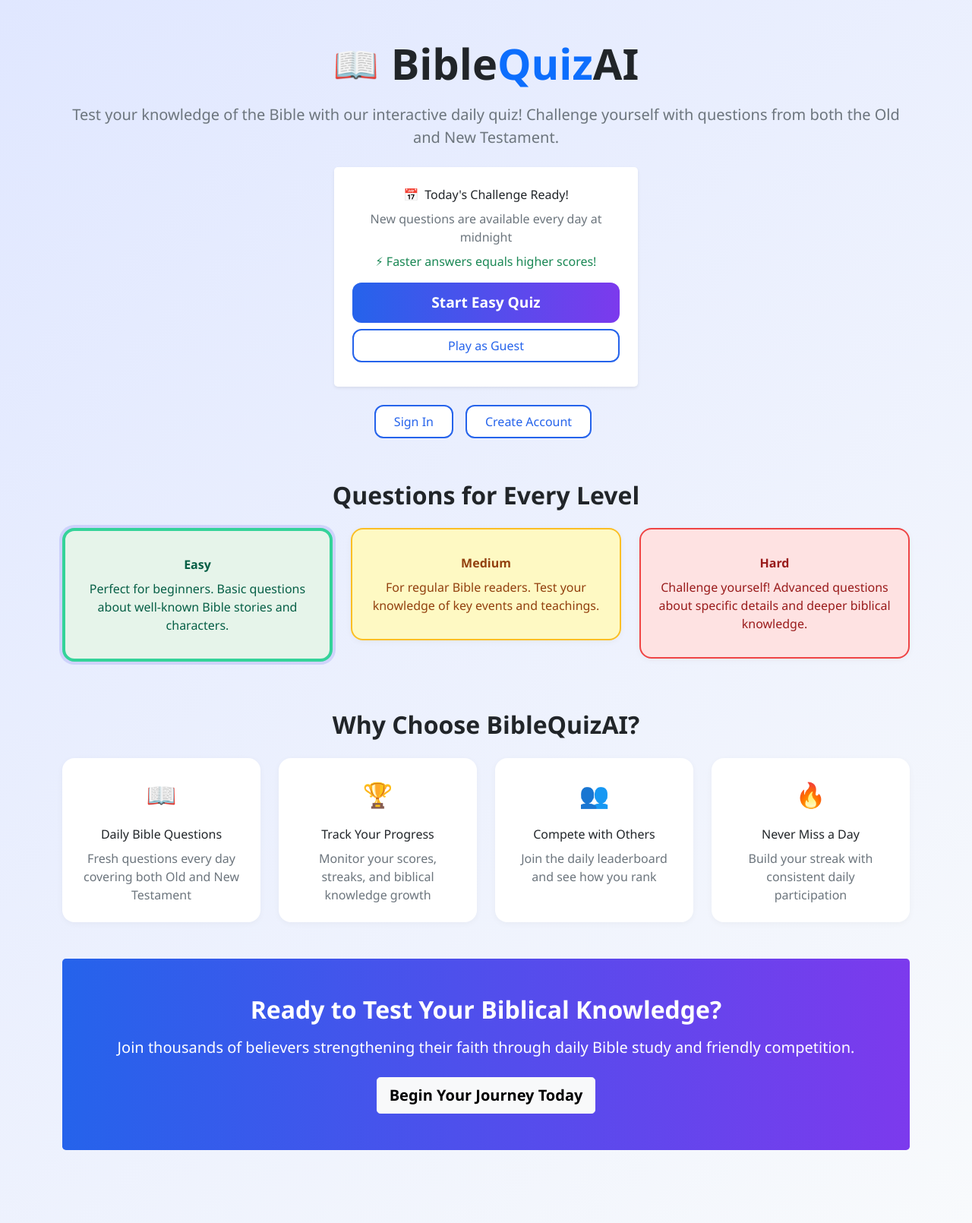
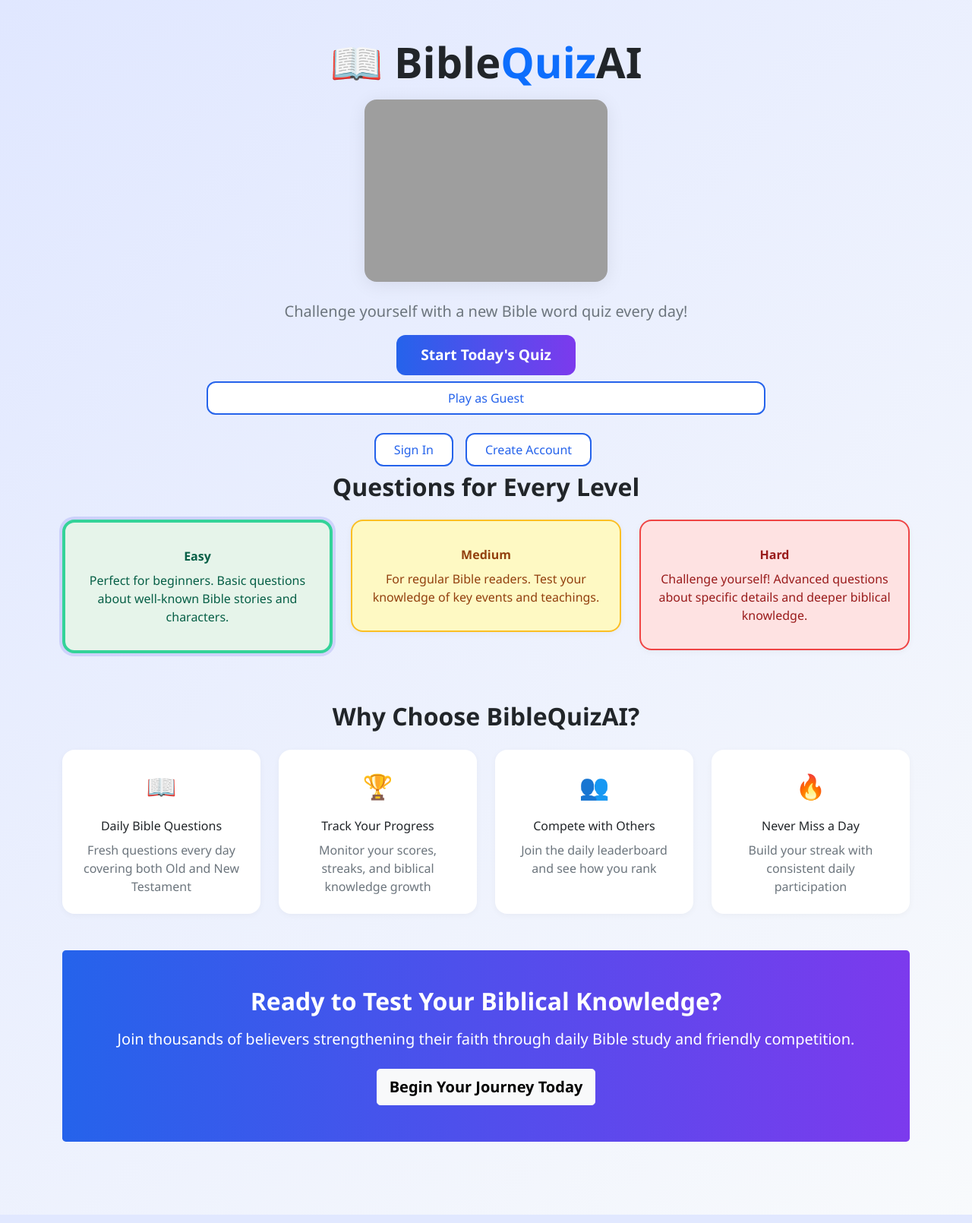
Before and after one commit to saappo/biblequizai, a Flask app: page /welcome in a window 1280 px wide. Shown: the whole page at 76% size. Run offline with Flask 3, Linux system fonts and the light colour scheme; grey boxes are pictures that could not be loaded.

Commit message:
UI polish: compact quiz button, book icon in header, blue Quiz text

```diff
--- a/templates/welcome.html
+++ b/templates/welcome.html
@@ -11,9 +11,10 @@
             min-height: 100vh;
             font-family: 'Segoe UI', Tahoma, Geneva, Verdana, sans-serif;
         }
-        .hero-icon {
-            font-size: 3rem;
-            color: #2563eb;
+        .hero-img {
+            max-width: 350px;
+            border-radius: 1rem;
+            box-shadow: 0 4px 24px rgba(0,0,0,0.08);
         }
         .feature-card {
             border-radius: 1rem;
@@ -85,29 +86,22 @@
 </head>
 <body>
     <div class="container py-5">
-        <!-- Hero Section -->
-        <div class="text-center mb-5">
-            <div class="d-flex justify-content-center align-items-center mb-3">
-                <span class="hero-icon me-3">📖</span>
-                <h1 class="display-4 fw-bold mb-0">Bible<span class="text-primary">Quiz</span>AI</h1>
-            </div>
-            <p class="lead text-secondary mb-4">Test your knowledge of the Bible with our interactive daily quiz! Challenge yourself with questions from both the Old and New Testament.</p>
-            <div class="bg-white rounded-3 shadow-sm p-4 mb-4 mx-auto" style="max-width: 400px;">
-                <div class="d-flex align-items-center justify-content-center mb-2">
-                    <span class="me-2">📅</span>
-                    <span class="fw-semibold">Today's Challenge Ready!</span>
-                </div>
-                <p class="text-muted mb-2">New questions are available every day at midnight</p>
-                <p class="text-success fw-semibold mb-3">⚡ Faster answers equals higher scores!</p>
+        <div class="row justify-content-center">
+            <div class="col-md-8 text-center">
+                <h1 class="display-4 mb-3 fw-bold">📖 Bible<span class="text-primary">Quiz</span>AI</h1>
+                <img src="{{ url_for('static', filename='images/daily_word_quiz.png') }}" alt="Your daily WORD QUIZ" class="hero-img mb-4" style="max-width: 320px; width: 100%; height: auto; display: block; margin-left: auto; margin-right: auto;">
+                <p class="lead text-secondary mb-3">
+                    Challenge yourself with a new Bible word quiz every day!
+                </p>
                 <form id="startQuizForm" method="get">
                     <input type="hidden" name="difficulty" id="selectedDifficultyInput" value="Easy">
-                    <button type="submit" class="btn btn-gradient w-100 mb-2" id="startQuizBtn">Start Easy Quiz</button>
+                    <button type="submit" class="btn btn-gradient mb-2" id="startQuizBtn" style="min-width: 200px;">Start Today's Quiz</button>
                 </form>
                 <a href="{{ url_for('play_as_guest') }}" class="btn btn-outline w-100">Play as Guest</a>
-            </div>
-            <div class="d-flex justify-content-center gap-2 mb-3">
+                <div class="d-flex justify-content-center gap-2 mt-3">
                     <button data-bs-toggle="modal" data-bs-target="#authModal" class="btn btn-outline">Sign In</button>
                     <button data-bs-toggle="modal" data-bs-target="#authModal" onclick="setAuthMode('signup')" class="btn btn-outline">Create Account</button>
+                </div>
             </div>
         </div>
 
@@ -186,6 +180,7 @@
         const startQuizBtn = document.getElementById('startQuizBtn');
         let selectedDifficulty = 'Easy';
 
+        if (difficultyCards.length) {
             difficultyCards.forEach(card => {
                 card.addEventListener('click', function() {
                     difficultyCards.forEach(c => c.classList.remove('difficulty-selected'));
@@ -195,6 +190,7 @@
                     startQuizBtn.textContent = `Start ${selectedDifficulty} Quiz`;
                 });
             });
+        }
 
         // Start quiz form submission
         document.getElementById('startQuizForm').addEventListener('submit', function(e) {
```
Lines whose indentation alone changed are shown as unchanged.
